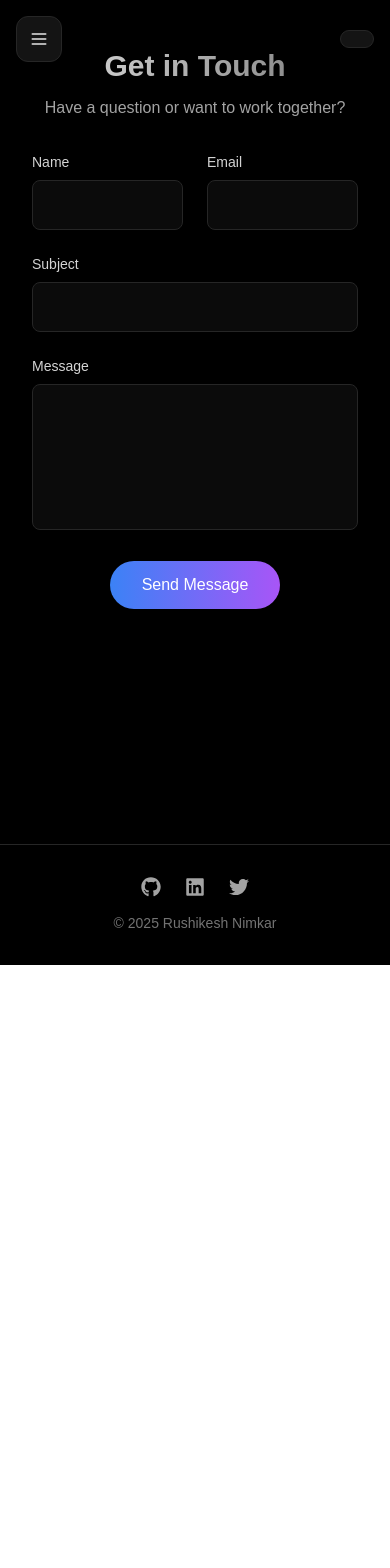
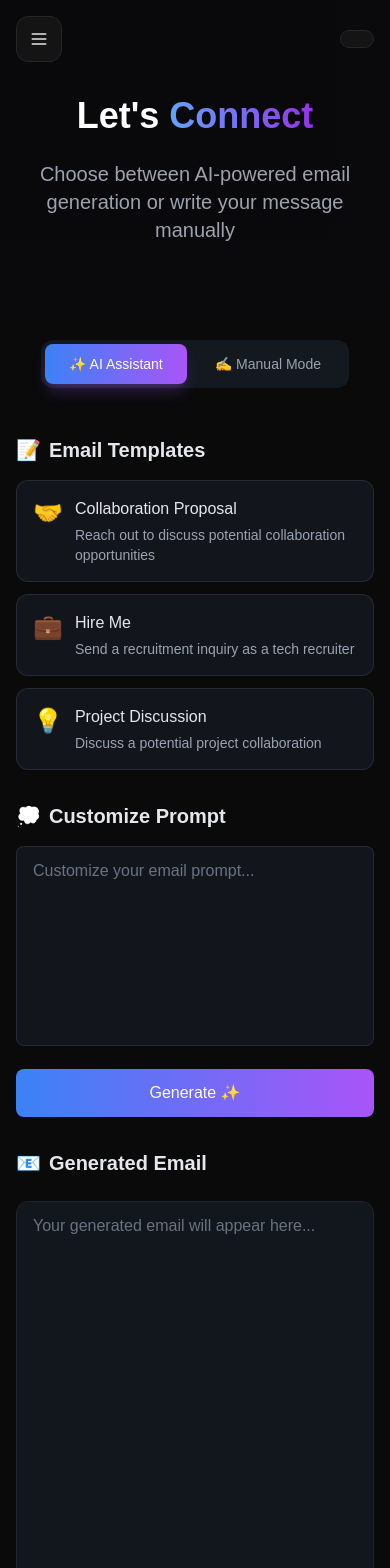
Before and after one commit to Rushikeshnimkar/portfolio2025, a Next.js app: page /contact in a window 390 px wide. Shown: the top 1568 px of the page. Before the commit the page ends 965 px from the top, so only its background shows below. Built offline with nearby package versions, Linux system fonts and the light colour scheme.

Commit message:
update ai email generate

```diff
--- /dev/null
+++ b/app/api/generate-email/route.ts
@@ -0,0 +1,31 @@
+import { NextResponse } from 'next/server';
+import { GoogleGenerativeAI } from '@google/generative-ai';
+
+const genAI = new GoogleGenerativeAI(process.env.GEMINI_API_KEY!);
+
+export async function POST(req: Request) {
+  try {
+    const { prompt } = await req.json();
+
+    const model = genAI.getGenerativeModel({ model: "gemini-pro" });
+
+    const systemPrompt = `You are an AI email assistant. Generate a professional email based on the following prompt.
+    The email should be well-structured, clear, and maintain a professional tone.
+
+    Format the email with proper greeting, body, and signature.
+    Keep the language natural but professional.
+
+    User's prompt: ${prompt}`;
+
+    const result = await model.generateContent(systemPrompt);
+    const generatedContent = result.response.text();
+
+    return NextResponse.json({ generatedContent });
+  } catch (error) {
+    console.error('Error generating email:', error);
+    return NextResponse.json(
+      { error: 'Failed to generate email' },
+      { status: 500 }
+    );
+  }
+}
--- a/app/api/send-email/route.ts
+++ b/app/api/send-email/route.ts
@@ -3,31 +3,9 @@ import nodemailer from 'nodemailer';
 
 export async function POST(req: Request) {
   try {
-    const { name, email, subject, message } = await req.json();
+    const { content, prompt } = await req.json();
 
-    // Verify email first
-    const verificationResponse = await fetch(
-      `https://emailvalidation.abstractapi.com/v1/?api_key=${process.env.ABSTRACT_API_KEY}&email=${email}`
-    );
-
-    if (!verificationResponse.ok) {
-      throw new Error('Email verification service unavailable');
-    }
-
-    const verificationData = await verificationResponse.json();
-
-    const isEmailValid = verificationData.is_valid_format.value &&
-                        verificationData.deliverability === "DELIVERABLE" &&
-                        !verificationData.is_disposable_email.value;
-
-    if (!isEmailValid) {
-      return NextResponse.json(
-        { error: 'Please enter a valid email address' },
-        { status: 400 }
-      );
-    }
-
-    // Create transporter with detailed configuration
+    // Create transporter
     const transporter = nodemailer.createTransport({
       host: "smtp.gmail.com",
       port: 465,
@@ -41,29 +19,20 @@ export async function POST(req: Request) {
       }
     });
 
-    // Verify transporter configuration
+    // Verify transporter
     await transporter.verify();
 
     const mailOptions = {
-      from: `"Portfolio Contact" <${process.env.EMAIL_USER}>`,
+      from: `"AI Email Generator" <${process.env.EMAIL_USER}>`,
       to: process.env.EMAIL_USER,
-      replyTo: email,
-      subject: `Portfolio Contact: ${subject}`,
-      text: `
-        Name: ${name}
-        Email: ${email}
-        Subject: ${subject}
-        Message: ${message}
-      `,
+      subject: `AI Generated Email: ${prompt.substring(0, 50)}...`,
+      text: content,
       html: `
         <div style="font-family: Arial, sans-serif; padding: 20px; max-width: 600px;">
-          <h2 style="color: #333;">New Contact Form Submission</h2>
-          <p><strong>Name:</strong> ${name}</p>
-          <p><strong>Email:</strong> ${email}</p>
-          <p><strong>Subject:</strong> ${subject}</p>
-          <p><strong>Message:</strong></p>
-          <div style="padding: 15px; background: #f5f5f5; border-radius: 5px;">
-            ${message.replace(/\n/g, '<br>')}
+          <h2 style="color: #333;">AI Generated Email</h2>
+          <p><strong>Prompt:</strong> ${prompt}</p>
+          <div style="margin-top: 20px; padding: 15px; background: #f5f5f5; border-radius: 5px;">
+            ${content.replace(/\n/g, '<br>')}
           </div>
         </div>
       `,
@@ -71,23 +40,21 @@ export async function POST(req: Request) {
 
     const info = await transporter.sendMail(mailOptions);
 
-
     return NextResponse.json(
       { message: 'Email sent successfully', id: info.messageId },
       { status: 200 }
     );
   } catch (error) {
-
+    console.error('Error sending email:', error);
     if (error instanceof Error) {
       return NextResponse.json(
         { error: 'Failed to send email', details: error.message },
         { status: 500 }
       );
-    } else {
-      return NextResponse.json(
-        { error: 'Failed to send email', details: 'Unknown error' },
-        { status: 500 }
-      );
     }
+    return NextResponse.json(
+      { error: 'Failed to send email', details: 'Unknown error' },
+      { status: 500 }
+    );
   }
 }
--- a/app/contact/page.tsx
+++ b/app/contact/page.tsx
@@ -3,229 +3,291 @@ import { motion } from "framer-motion";
 import { useState } from "react";
 
 export default function Contact() {
-  const [formData, setFormData] = useState({
-    name: "",
-    email: "",
-    subject: "",
-    message: "",
+  const [mode, setMode] = useState<'manual' | 'ai'>('ai');
+  const [prompt, setPrompt] = useState("");
+  const [emailContent, setEmailContent] = useState("");
+  const [senderEmail, setSenderEmail] = useState("");
+  const [subject, setSubject] = useState("");
+  const [isGenerating, setIsGenerating] = useState(false);
+  const [isSending, setIsSending] = useState(false);
+  const [status, setStatus] = useState<'idle' | 'success' | 'error'>('idle');
+
+  const emailTemplates = [
+    {
+      title: "Collaboration Proposal",
+      icon: "🤝",
+      description: "Reach out to discuss potential collaboration opportunities",
+      prompt: "Write a professional email proposing a collaboration opportunity. I'm interested in working together on innovative web development projects and would like to discuss potential partnership opportunities.",
+    },
+    {
+      title: "Hire Me",
+      icon: "💼",
+      description: "Send a recruitment inquiry as a tech recruiter",
+      prompt: `Write a professional email as a tech recruiter reaching out to hire Rushikesh Nimkar. Include these details:
+
+My name is [Your Name]
+Position: Technical Recruiter
+Company: [Company Name]
+Email: [Your Email]
+Location: [City, Country] (Remote/Hybrid/On-site)
+
+Role Details:
+- Position: Full Stack Developer
+- Level: [Junior/Mid/Senior]
+- Tech Stack: React, TypeScript, Node.js, Blockchain
+- Salary Range: [Amount] per year
+- Benefits: Health insurance, stock options, flexible hours, etc.
+
+I've reviewed your portfolio projects (CryptoRage and GitSplit) and your experience with modern web technologies and blockchain development aligns perfectly with what we're looking for. Let's schedule a call to discuss this opportunity in detail.`,
+    },
+    {
+      title: "Project Discussion",
+      icon: "💡",
+      description: "Discuss a potential project collaboration",
+      prompt: "Write a professional email to discuss a potential project. I have an exciting web application idea and would like to explore the possibility of working together on its development.",
+    },
+  ];
+
+  const handleGenerateEmail = async () => {
+    if (!prompt.trim() || isGenerating) return;
+
+    setIsGenerating(true);
+    try {
+      const response = await fetch('/api/generate-email', {
+        method: 'POST',
+        headers: {
+          'Content-Type': 'application/json',
+        },
+        body: JSON.stringify({ prompt }),
       });
-  const [isSubmitting, setIsSubmitting] = useState(false);
-  const [submitStatus, setSubmitStatus] = useState<'idle' | 'success' | 'error'>('idle');
-  const [errors, setErrors] = useState({ email: "" });
 
-  const handleSubmit = async (e: React.FormEvent) => {
-    e.preventDefault();
-    setSubmitStatus('idle');
-    setIsSubmitting(true);
-    setErrors({ email: "" });
+      if (!response.ok) throw new Error('Failed to generate email');
 
+      const { generatedContent } = await response.json();
+      setEmailContent(generatedContent);
+    } catch (error) {
+      console.error('Error generating email:', error);
+      setStatus('error');
+    } finally {
+      setIsGenerating(false);
+    }
+  };
+
+  const handleSendEmail = async () => {
+    if ((!emailContent && mode === 'ai') || (!emailContent && !senderEmail && mode === 'manual') || isSending) return;
+
+    setIsSending(true);
     try {
       const response = await fetch('/api/send-email', {
         method: 'POST',
         headers: {
           'Content-Type': 'application/json',
         },
-        body: JSON.stringify(formData),
+        body: JSON.stringify({
+          content: emailContent,
+          prompt: mode === 'ai' ? prompt : 'Manual Email',
+          senderEmail: mode === 'manual' ? senderEmail : undefined,
+          subject: subject,
+        }),
       });
 
-      const data = await response.json();
+      if (!response.ok) throw new Error('Failed to send email');
 
-      if (!response.ok) {
-        throw new Error(data.error || 'Failed to send email');
+      setStatus('success');
+      setPrompt("");
+      setEmailContent("");
+      setSenderEmail("");
+      setSubject("");
+    } catch (error) {
+      console.error('Error sending email:', error);
+      setStatus('error');
+    } finally {
+      setIsSending(false);
     }
-
-      setSubmitStatus('success');
-      setFormData({ name: "", email: "", subject: "", message: "" });
-    } catch (error) {
-      setSubmitStatus('error');
-      if (error instanceof Error) {
-        setErrors({ email: error.message });
-      } else {
-        setErrors({ email: "Failed to send email" });
-      }
-    }
-
-    setIsSubmitting(false);
-    setTimeout(() => setSubmitStatus('idle'), 5000);
   };
 
   return (
-    <div className="min-h-screen w-full bg-black text-white overflow-hidden relative">
-      {/* Background Effects */}
-      <div className="absolute inset-0 bg-black" />
-
-      <div className="absolute inset-0 bg-gradient-to-t from-black via-black/50 to-black/0" />
-
-      <div className="relative z-10 h-full">
-        <main className="container mx-auto px-4 py-12 sm:py-20">
-          <motion.div
-            initial={{ opacity: 0, y: 20 }}
-            animate={{ opacity: 1, y: 0 }}
-            transition={{ duration: 0.5 }}
-            className="text-center mb-8 sm:mb-12"
-          >
-            <h1 className="text-3xl sm:text-4xl md:text-6xl font-bold bg-clip-text text-transparent bg-gradient-to-r from-neutral-200 to-neutral-500">
-              Get in Touch
-            </h1>
-            <p className="text-neutral-400 mt-3 sm:mt-4 text-base sm:text-lg">
-              Have a question or want to work together?
-            </p>
-          </motion.div>
-
-          <motion.div
-            initial={{ opacity: 0, y: 20 }}
-            animate={{ opacity: 1, y: 0 }}
-            transition={{ duration: 0.5, delay: 0.2 }}
-            className="max-w-2xl mx-auto px-4"
-          >
-            <form onSubmit={handleSubmit} className="space-y-6">
-              <div className="grid grid-cols-2 gap-6">
-                <motion.div
-                  initial={{ opacity: 0, x: -20 }}
-                  animate={{ opacity: 1, x: 0 }}
-                  transition={{ duration: 0.5, delay: 0.3 }}
-                >
-                  <label className="block text-sm font-medium text-neutral-300 mb-2">
-                    Name
-                  </label>
-                  <input
-                    type="text"
-                    required
-                    value={formData.name}
-                    onChange={(e) => setFormData({ ...formData, name: e.target.value })}
-                    className="w-full px-4 py-3 text-base rounded-lg bg-neutral-900/50 border border-neutral-800 focus:border-blue-500 focus:ring-1 focus:ring-blue-500 outline-none transition-colors"
-                  />
-                </motion.div>
-
-                <motion.div
-                  initial={{ opacity: 0, x: 20 }}
-                  animate={{ opacity: 1, x: 0 }}
-                  transition={{ duration: 0.5, delay: 0.4 }}
-                >
-                  <label className="block text-sm font-medium text-neutral-300 mb-2">
-                    Email
-                  </label>
-                  <input
-                    type="email"
-                    required
-                    value={formData.email}
-                    onChange={(e) => {
-                      setFormData({ ...formData, email: e.target.value });
-                      setErrors({ ...errors, email: "" });
-                    }}
-                    className={`w-full px-4 py-3 text-base rounded-lg bg-neutral-900/50 border
-                      ${errors.email ? 'border-red-500' : 'border-neutral-800'}
-                      focus:border-blue-500 focus:ring-1 focus:ring-blue-500 outline-none transition-colors`}
-                  />
-                  {errors.email && (
-                    <motion.p
-                      initial={{ opacity: 0, y: -10 }}
-                      animate={{ opacity: 1, y: 0 }}
-                      className="text-red-500 text-sm mt-1"
-                    >
-                      {errors.email}
-                    </motion.p>
-                  )}
-                </motion.div>
+    <div className="min-h-screen w-full bg-[#0A0A0B] text-white">
+      {/* Hero Section */}
+      <div className="relative overflow-hidden">
+        <div className="absolute inset-0">
+          <div className="absolute inset-0 bg-gradient-to-r from-blue-600/20 to-purple-600/20 mix-blend-multiply" />
+          <div className="absolute bottom-0 left-0 right-0 h-32 bg-gradient-to-t from-[#0A0A0B]" />
         </div>
 
         <motion.div
           initial={{ opacity: 0, y: 20 }}
           animate={{ opacity: 1, y: 0 }}
-                transition={{ duration: 0.5, delay: 0.5 }}
+          className="relative max-w-7xl mx-auto px-4 py-24 sm:px-6 lg:px-8"
         >
-                <label className="block text-sm font-medium text-neutral-300 mb-2">
-                  Subject
-                </label>
+          <h1 className="text-4xl md:text-6xl font-bold text-center">
+            Let&apos;s <span className="text-transparent bg-clip-text bg-gradient-to-r from-blue-400 to-purple-600">Connect</span>
+          </h1>
+          <p className="mt-6 text-xl text-center text-gray-400 max-w-2xl mx-auto">
+            Choose between AI-powered email generation or write your message manually
+          </p>
+        </motion.div>
+      </div>
+
+      {/* Main Content */}
+      <div className="max-w-7xl mx-auto px-4 pb-24">
+        {/* Mode Selector */}
+        <div className="flex justify-center mb-12">
+          <div className="inline-flex p-1 space-x-1 bg-gray-800/50 rounded-xl">
+            {['ai', 'manual'].map((m) => (
+              <button
+                key={m}
+                onClick={() => setMode(m as 'ai' | 'manual')}
+                className={`px-6 py-2.5 rounded-lg text-sm font-medium transition-all duration-300 ${
+                  mode === m
+                    ? 'bg-gradient-to-r from-blue-500 to-purple-500 text-white shadow-lg shadow-purple-500/25'
+                    : 'text-gray-400 hover:text-white hover:bg-gray-700/50'
+                }`}
+              >
+                {m === 'ai' ? '✨ AI Assistant' : '✍️ Manual Mode'}
+              </button>
+            ))}
+          </div>
+        </div>
+
+        <div className="grid grid-cols-1 lg:grid-cols-5 gap-8">
+          {/* Left Column - Templates & Input */}
+          <motion.div
+            initial={{ opacity: 0, x: -20 }}
+            animate={{ opacity: 1, x: 0 }}
+            className="lg:col-span-2 space-y-8"
+          >
+            {mode === 'ai' ? (
+              <>
+                <div className="space-y-4">
+                  <h2 className="text-xl font-semibold text-gray-200 flex items-center gap-2">
+                    <span className="text-blue-400">📝</span> Email Templates
+                  </h2>
+                  <div className="grid gap-3">
+                    {emailTemplates.map((template, index) => (
+                      <motion.button
+                        key={index}
+                        onClick={() => setPrompt(template.prompt)}
+                        whileHover={{ scale: 1.01 }}
+                        whileTap={{ scale: 0.99 }}
+                        className="group p-4 rounded-xl bg-gray-800/40 border border-gray-700/50 hover:border-blue-500/50 transition-all duration-300"
+                      >
+                        <div className="flex items-start gap-3">
+                          <span className="text-2xl">{template.icon}</span>
+                          <div className="text-left">
+                            <h3 className="font-medium text-gray-200 group-hover:text-blue-400 transition-colors">
+                              {template.title}
+                            </h3>
+                            <p className="text-sm text-gray-400 mt-1">
+                              {template.description}
+                            </p>
+                          </div>
+                        </div>
+                      </motion.button>
+                    ))}
+                  </div>
+                </div>
+              </>
+            ) : (
+              <div className="space-y-4">
+                <h2 className="text-xl font-semibold text-gray-200 flex items-center gap-2">
+                  <span className="text-blue-400">👤</span> Your Details
+                </h2>
+                <div className="space-y-3">
+                  <input
+                    type="email"
+                    value={senderEmail}
+                    onChange={(e) => setSenderEmail(e.target.value)}
+                    className="w-full bg-gray-800/40 border border-gray-700/50 rounded-lg px-4 py-3 text-white placeholder-gray-500 focus:border-blue-500/50 focus:ring-2 focus:ring-blue-500/20 transition-all"
+                    placeholder="Your email address"
+                  />
                   <input
                     type="text"
-                  required
-                  value={formData.subject}
-                  onChange={(e) => setFormData({ ...formData, subject: e.target.value })}
-                  className="w-full px-4 py-3 text-base rounded-lg bg-neutral-900/50 border border-neutral-800 focus:border-blue-500 focus:ring-1 focus:ring-blue-500 outline-none transition-colors"
+                    value={subject}
+                    onChange={(e) => setSubject(e.target.value)}
+                    className="w-full bg-gray-800/40 border border-gray-700/50 rounded-lg px-4 py-3 text-white placeholder-gray-500 focus:border-blue-500/50 focus:ring-2 focus:ring-blue-500/20 transition-all"
+                    placeholder="Email subject"
                   />
+                </div>
+              </div>
+            )}
+
+            {mode === 'ai' && (
+              <div className="space-y-4">
+                <h2 className="text-xl font-semibold text-gray-200 flex items-center gap-2">
+                  <span className="text-blue-400">💭</span> Customize Prompt
+                </h2>
+                <textarea
+                  value={prompt}
+                  onChange={(e) => setPrompt(e.target.value)}
+                  className="w-full h-[200px] bg-gray-800/40 border border-gray-700/50 rounded-lg px-4 py-3 text-white placeholder-gray-500 focus:border-blue-500/50 focus:ring-2 focus:ring-blue-500/20 transition-all resize-none"
+                  placeholder="Customize your email prompt..."
+                />
+                <button
+                  onClick={handleGenerateEmail}
+                  disabled={isGenerating}
+                  className="w-full py-3 rounded-lg bg-gradient-to-r from-blue-500 to-purple-500 text-white font-medium transition-all hover:shadow-lg hover:shadow-purple-500/25 disabled:opacity-50 disabled:cursor-not-allowed flex items-center justify-center gap-2"
+                >
+                  {isGenerating ? (
+                    <div className="animate-spin rounded-full h-5 w-5 border-2 border-white border-t-transparent" />
+                  ) : (
+                    <>Generate ✨</>
+                  )}
+                </button>
+              </div>
+            )}
           </motion.div>
 
+          {/* Right Column - Email Content */}
           <motion.div
-                initial={{ opacity: 0, y: 20 }}
-                animate={{ opacity: 1, y: 0 }}
-                transition={{ duration: 0.5, delay: 0.6 }}
+            initial={{ opacity: 0, x: 20 }}
+            animate={{ opacity: 1, x: 0 }}
+            className="lg:col-span-3 space-y-6"
           >
-                <label className="block text-sm font-medium text-neutral-300 mb-2">
-                  Message
-                </label>
+            <h2 className="text-xl font-semibold text-gray-200 flex items-center gap-2">
+              <span className="text-blue-400">📧</span>
+              {mode === 'ai' ? 'Generated Email' : 'Your Message'}
+            </h2>
+
+            <div className="relative h-[600px] rounded-xl overflow-hidden border border-gray-700/50">
               <textarea
-                  required
-                  value={formData.message}
-                  onChange={(e) => setFormData({ ...formData, message: e.target.value })}
-                  rows={5}
-                  className="w-full px-4 py-3 text-base rounded-lg bg-neutral-900/50 border border-neutral-800 focus:border-blue-500 focus:ring-1 focus:ring-blue-500 outline-none transition-colors resize-none"
-                />
-              </motion.div>
-
-              <motion.div
-                initial={{ opacity: 0 }}
-                animate={{ opacity: 1 }}
-                transition={{ duration: 0.5, delay: 0.7 }}
-                className="flex justify-center"
-              >
-                <button
-                  type="submit"
-                  disabled={isSubmitting}
-                  className={`
-                    relative px-8 py-3 rounded-full
-                    bg-gradient-to-r from-blue-500 to-purple-500
-                    text-white font-medium
-                    hover:opacity-90 transition-all
-                    disabled:opacity-50 disabled:cursor-not-allowed
-                    min-w-[160px] flex items-center justify-center
-                  `}
-                >
-                  {isSubmitting ? (
-                    <div className="flex gap-2 items-center">
-                      <span>Sending</span>
-                      <motion.div
-                        className="w-2 h-2 rounded-full bg-white"
-                        animate={{
-                          scale: [1, 0.5, 1],
-                          opacity: [1, 0.5, 1],
-                        }}
-                        transition={{
-                          duration: 1,
-                          repeat: Infinity,
-                        }}
+                value={emailContent}
+                onChange={(e) => setEmailContent(e.target.value)}
+                className="absolute inset-0 w-full h-full bg-gray-800/40 px-4 py-3 text-white placeholder-gray-500 focus:border-blue-500/50 focus:ring-2 focus:ring-blue-500/20 transition-all resize-none"
+                placeholder={mode === 'ai' ? "Your generated email will appear here..." : "Write your message..."}
               />
             </div>
+
+            {/* Send Button & Status */}
+            <div className="space-y-4">
+              {(emailContent || (mode === 'manual' && senderEmail)) && (
+                <button
+                  onClick={handleSendEmail}
+                  disabled={isSending}
+                  className="w-full py-3 rounded-lg bg-gradient-to-r from-green-500 to-emerald-500 text-white font-medium transition-all hover:shadow-lg hover:shadow-green-500/25 disabled:opacity-50 disabled:cursor-not-allowed flex items-center justify-center gap-2"
+                >
+                  {isSending ? (
+                    <div className="animate-spin rounded-full h-5 w-5 border-2 border-white border-t-transparent" />
                   ) : (
-                    <span>Send Message</span>
+                    <>Send Message 📤</>
                   )}
                 </button>
-              </motion.div>
+              )}
 
-              {/* Status Messages */}
-              <div className="text-center">
-                {submitStatus === 'success' && (
-                  <motion.p
-                    initial={{ opacity: 0, y: 10 }}
-                    animate={{ opacity: 1, y: 0 }}
-                    className="text-green-500"
-                  >
-                    Message sent successfully!
-                  </motion.p>
+              {status === 'success' && (
+                <div className="bg-green-500/10 border border-green-500/20 rounded-lg p-3 text-green-400 text-center text-sm">
+                  ✅ Email sent successfully!
+                </div>
               )}
-                {submitStatus === 'error' && (
-                  <motion.p
-                    initial={{ opacity: 0, y: 10 }}
-                    animate={{ opacity: 1, y: 0 }}
-                    className="text-red-500"
-                  >
-                    Failed to send message. Please try again.
-                  </motion.p>
+
+              {status === 'error' && (
+                <div className="bg-red-500/10 border border-red-500/20 rounded-lg p-3 text-red-400 text-center text-sm">
+                  ❌ Something went wrong. Please try again.
+                </div>
               )}
             </div>
-            </form>
           </motion.div>
-        </main>
+        </div>
       </div>
     </div>
   );
--- a/package.json
+++ b/package.json
@@ -10,6 +10,7 @@
   },
   "dependencies": {
     "@google/generative-ai": "^0.21.0",
+    "@heroicons/react": "^2.2.0",
     "@tabler/icons-react": "^3.28.1",
     "@vercel/analytics": "^1.4.1",
     "class-variance-authority": "^0.7.1",
```
Also changed, not shown: app/api/chat/route.ts (+3 -4 lines), 1 other file (tests, documents, lock files or other folders). Lines whose indentation alone changed are shown as unchanged.
